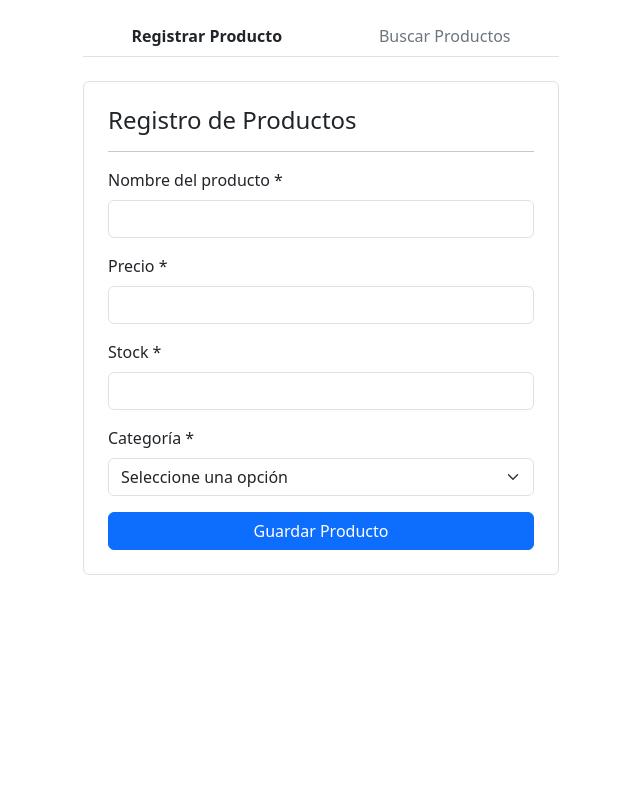
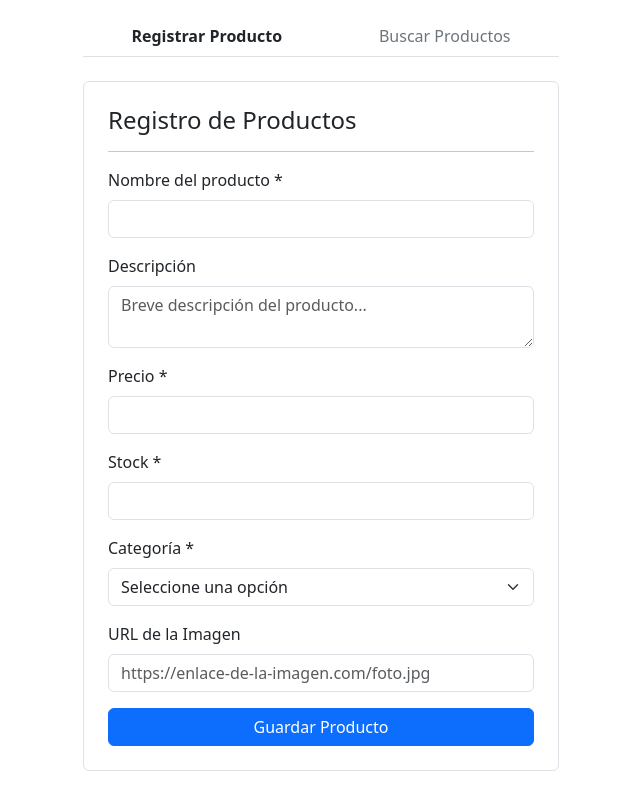
Before and after one commit to Valentinavasquez03/proyecto-supermercado-bd2, a Flask app: page /products/new in a window 1280 px wide. Shown: the whole page, without its empty margins (319-959 px from the left). Run offline with Flask 3, Linux system fonts and the light colour scheme.

Commit message:
Fix: Completada actualizacion

```diff
--- a/routes/products.py
+++ b/routes/products.py
@@ -1,22 +1,28 @@
 from flask import Blueprint, render_template, request, redirect, url_for, flash
 import database as dbase
 
-# Crear el modulo independiente para los productos
 products_bp = Blueprint('products', __name__)
 
-# --- TU HU02: REGISTRAR PRODUCTOS ---
+# --- REGISTRAR PRODUCTOS (HU02 ampliada según enunciado) ---
 @products_bp.route('/products/new', methods=['GET', 'POST'])
 def create_product():
     if request.method == 'POST':
         db = dbase.dbConnection()
         nombre = request.form.get('nombre', '').strip()
+        descripcion = request.form.get('descripcion', '').strip()
         precio_raw = request.form.get('precio')
         stock_raw = request.form.get('stock')
         categoria = request.form.get('categoria')
+        imagen = request.form.get('imagen', '').strip()
 
+        # Validación de campos obligatorios mínimos
         if not nombre or not precio_raw or not stock_raw or not categoria:
             flash("Error: Los campos con asterisco son obligatorios.", "danger")
             return redirect(url_for('products.create_product'))
+
+        # Si no pone imagen, usamos una silueta por defecto como exige el enunciado
+        if not imagen:
+            imagen = "https://via.placeholder.com/150?text=Sin+Imagen"
 
         precio = float(precio_raw)
         stock = int(stock_raw)
@@ -24,11 +30,13 @@ def create_product():
         if db is not None:
             db['productos'].insert_one({
                 "nombre": nombre,
+                "descripcion": descripcion,
                 "precio": precio,
                 "stock": stock,
-                "categoria": categoria
+                "categoria": categoria,
+                "imagen": imagen
             })
-            flash("Producto guardado correctamente.", "success")
+            flash("Producto guardado correctamente en el inventario.", "success")
         else:
             flash("Error: Base de datos no disponible.", "danger")
 
@@ -37,7 +45,7 @@ def create_product():
     return render_template('create_product.html')
 
 
-# --- TU HU05: BUSCAR PRODUCTOS ---
+# --- BUSCAR Y LISTAR PRODUCTOS (HU05 ampliada) ---
 @products_bp.route('/products/search', methods=['GET'])
 def search_products():
     db = dbase.dbConnection()
--- a/templates/create_product.html
+++ b/templates/create_product.html
@@ -36,6 +36,11 @@
                 </div>
 
                 <div class="mb-3">
+                    <label class="form-label">Descripción</label>
+                    <textarea class="form-control" name="descripcion" rows="2" placeholder="Breve descripción del producto..."></textarea>
+                </div>
+
+                <div class="mb-3">
                     <label class="form-label">Precio *</label>
                     <input type="number" step="0.01" class="form-control" name="precio" required>
                 </div>
@@ -55,6 +60,11 @@
                     </select>
                 </div>
 
+                <div class="mb-3">
+                    <label class="form-label">URL de la Imagen</label>
+                    <input type="url" class="form-control" name="imagen" placeholder="https://enlace-de-la-imagen.com/foto.jpg">
+                </div>
+
                 <button type="submit" class="btn btn-primary w-100">Guardar Producto</button>
             </form>
         </div>
```
Also changed, not shown: templates/search_product.html (+6 -2 lines).
